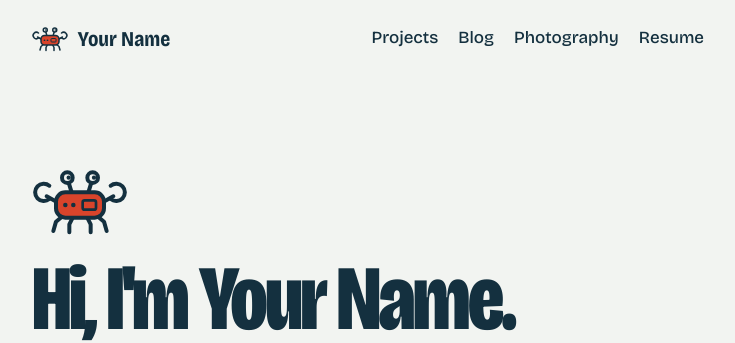
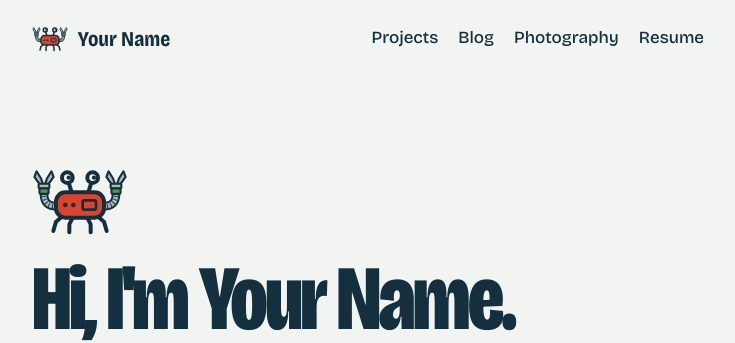
Before and after one commit to RobotCrabLab/Homepage, a Jekyll site: the page built from index.html, in a window 1280 px wide. Shown: the top 343 px of the page, without its empty margins (272-1007 px from the left). Built offline with Jekyll 4.4.1, drawn with Linux system fonts in a browser that asks for light colours.

Commit message:
Give the crab mascot robotic gripper arms
Replaces the curved claws with ribbed hose arms, a green collar and
two-jaw grippers, in both the site mascot and the favicon. Body, eyes
and legs are unchanged.

Co-Authored-By: Claude Opus 5.5 <noreply@anthropic.com>
Claude-Session: https://claude.ai/code/session_01MMDVxXAekaRt7NRydvis2Y

```diff
--- a/assets/css/style.css
+++ b/assets/css/style.css
@@ -9,6 +9,8 @@
   --shell-ink: #FFFFFF;
   --tide: #DCE7E4;         /* pale sea tint for quiet panels */
   --rule: #C3D0CD;
+  --metal: #A9B6BA;        /* the crab's arms */
+  --joint: #4F9D4A;
 
   --display: "Bricolage Grotesque", "Avenir Next Condensed", "Arial Narrow", sans-serif;
   --body: "Literata", Georgia, "Times New Roman", serif;
@@ -34,6 +36,8 @@
     --shell-ink: #0F2029;
     --tide: #17323E;
     --rule: #2A4653;
+    --metal: #7F949B;
+    --joint: #6FBF63;
     color-scheme: dark;
   }
 }
@@ -97,6 +101,12 @@ img { max-width: 100%; height: auto; }
 .crab-eye { fill: var(--paper); stroke: currentColor; stroke-width: 3; }
 .rivet { fill: currentColor; }
 .grille { fill: none; stroke: currentColor; stroke-width: 2; }
+.arm path, .arm rect { stroke-linejoin: round; }
+.hose { fill: none; stroke: currentColor; stroke-width: 6.5; stroke-linecap: round; }
+.hose-fill { fill: none; stroke: var(--metal); stroke-width: 3.6; stroke-linecap: round; }
+.hose-ribs { fill: none; stroke: currentColor; stroke-width: 3.6; stroke-dasharray: 0.7 1.9; }
+.jaw, .palm { fill: var(--metal); stroke: currentColor; stroke-width: 1.6; }
+.collar { fill: var(--joint); stroke: currentColor; stroke-width: 1.6; }
 
 /* ------------------------------------------------------------
    Header and footer
@@ -166,9 +176,7 @@ img { max-width: 100%; height: auto; }
 .crab-hero { width: 6rem; height: auto; animation: scuttle 1.6s cubic-bezier(.3,.7,.3,1) both; }
 .crab-hero .leg-a { animation: step-a 0.2s steps(2) 8; transform-origin: 50% 0; transform-box: fill-box; }
 .crab-hero .leg-b { animation: step-b 0.2s steps(2) 8; transform-origin: 50% 0; transform-box: fill-box; }
-.crab-hero .claw-l, .crab-hero .claw-r { animation: snap 0.5s ease-in-out 1.7s 2; transform-box: fill-box; }
-.crab-hero .claw-l { transform-origin: 100% 50%; }
-.crab-hero .claw-r { transform-origin: 0% 50%; }
+.crab-hero .gripper { animation: snap 0.5s ease-in-out 1.7s 2; transform-box: fill-box; transform-origin: 50% 100%; }
 
 @keyframes scuttle {
   from { transform: translateX(min(60vw, 30rem)); }
@@ -176,7 +184,7 @@ img { max-width: 100%; height: auto; }
 }
 @keyframes step-a { 50% { transform: rotate(10deg); } }
 @keyframes step-b { 50% { transform: rotate(-10deg); } }
-@keyframes snap   { 50% { transform: scaleY(0.75); } }
+@keyframes snap   { 50% { transform: scaleX(0.7); } }
 
 @media (prefers-reduced-motion: reduce) {
   .crab-hero, .crab-hero * { animation: none !important; }
```
Also changed, not shown: _includes/crab.svg, assets/favicon.svg.
